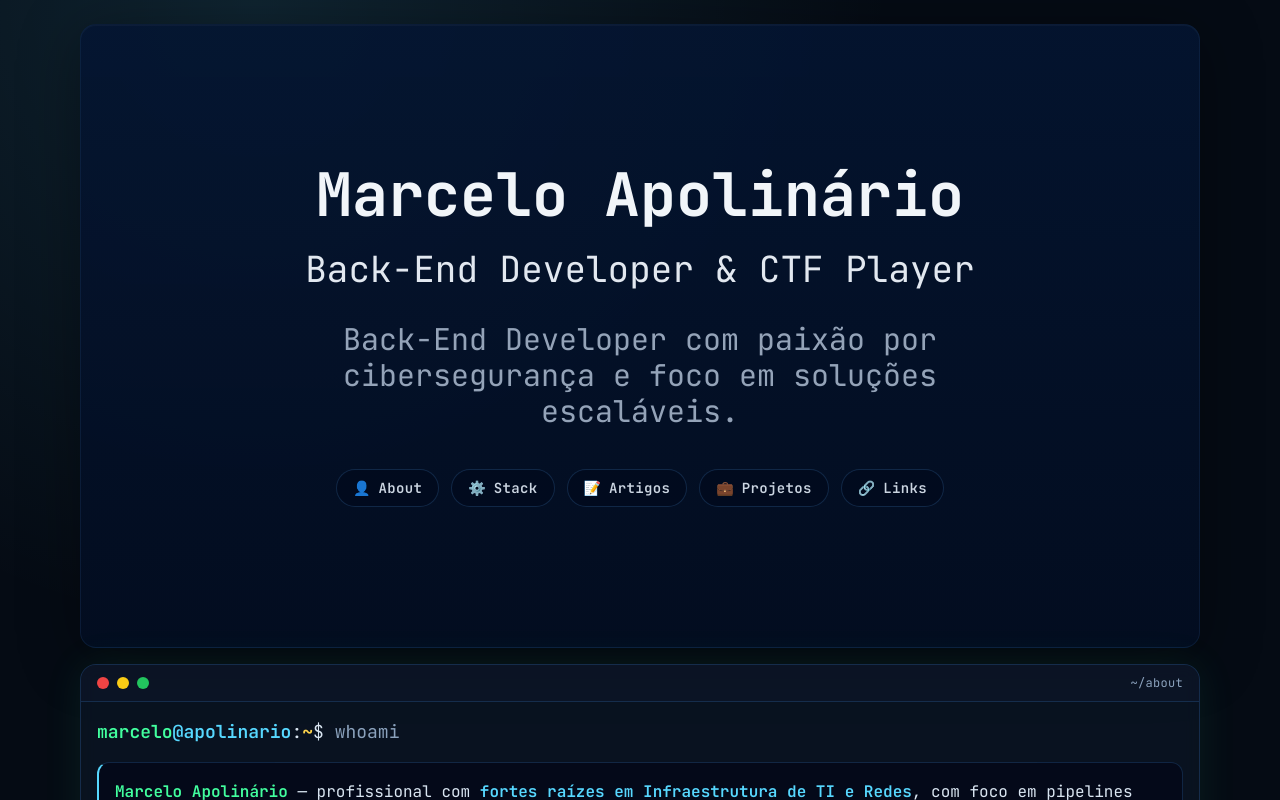
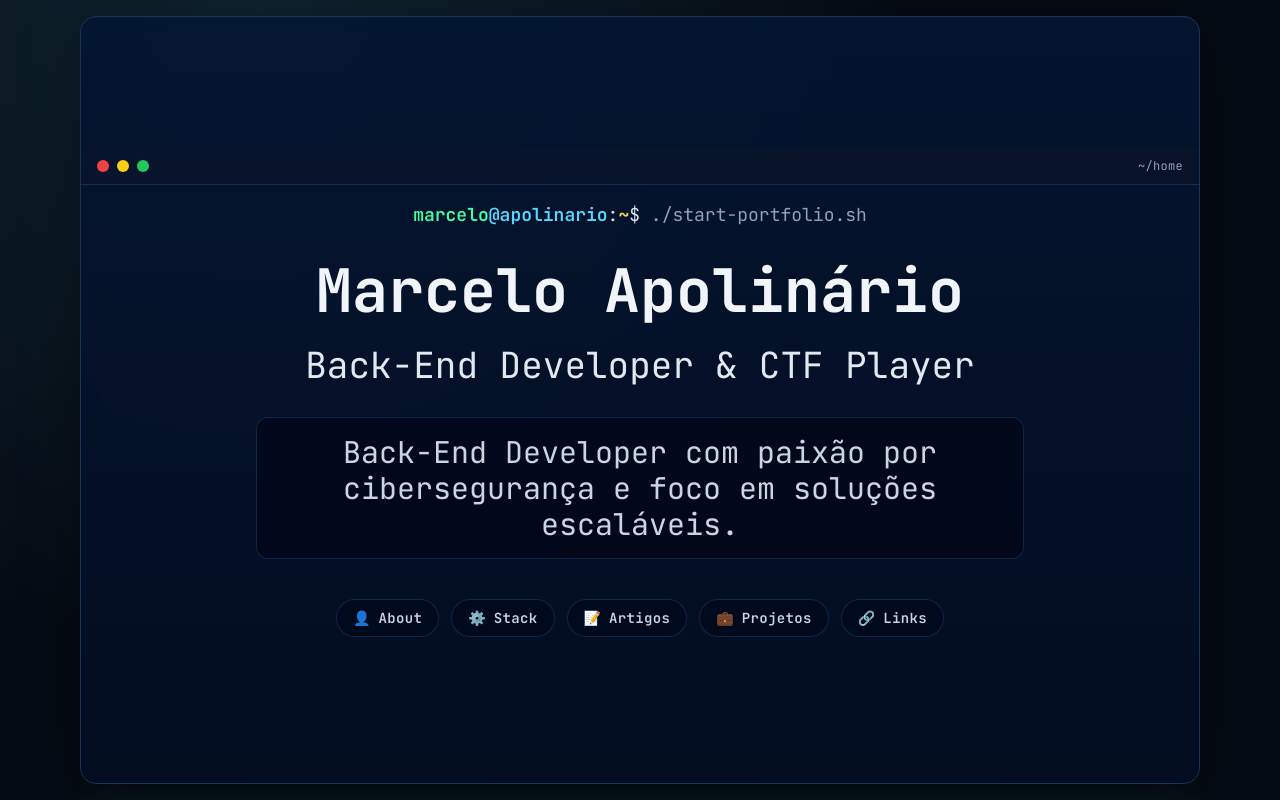
Before and after one commit to apolinario0x21/sturdy-parakeet, a Next.js app: page / in a window 1280 px wide. Shown: the top 800 px of the page. Built offline with nearby package versions, Linux system fonts and the light colour scheme.

Commit message:
style: make hero section full-screen terminal layout

```diff
--- a/app/page.tsx
+++ b/app/page.tsx
@@ -7,7 +7,7 @@ import { Stack } from '@/components/sections/Stack';
 
 export default function HomePage() {
   return (
-    <main className="mx-auto flex min-h-screen w-full max-w-6xl flex-col gap-4 px-4 py-6">
+    <main className="mx-auto flex min-h-screen w-full max-w-6xl flex-col gap-4 px-4 pb-6 pt-4">
       <Hero />
       <section id="about" className="scroll-mt-8">
         <About />
--- a/components/sections/Hero.tsx
+++ b/components/sections/Hero.tsx
@@ -1,3 +1,6 @@
+import { Prompt } from '@/components/Prompt';
+import { TerminalWindow } from '@/components/TerminalWindow';
+
 export function Hero() {
   const sectionLinks = [
     { href: '#about', label: 'About', icon: '👤' },
@@ -8,10 +11,17 @@ export function Hero() {
   ];
 
   return (
-    <header className="hero-panel flex min-h-[78vh] flex-col items-center justify-center rounded-2xl border border-term-border/40 px-6 py-16 text-center sm:px-10">
-      <h1 className="text-4xl font-bold text-slate-100 sm:text-6xl">Marcelo Apolinário</h1>
+    <header className="min-h-[calc(100vh-2rem)]">
+      <TerminalWindow
+        title="~/home"
+        className="hero-panel flex min-h-[calc(100vh-2rem)] flex-col justify-center border-term-border"
+      >
+        <div className="mx-auto flex w-full max-w-4xl flex-col items-center text-center">
+          <Prompt command="./start-portfolio.sh" />
+
+          <h1 className="mt-8 text-4xl font-bold text-slate-100 sm:text-6xl">Marcelo Apolinário</h1>
           <p className="mt-6 text-xl text-slate-200 sm:text-4xl">Back-End Developer &amp; CTF Player</p>
-      <p className="mt-8 max-w-3xl text-base text-slate-400 sm:text-3xl">
+          <p className="terminal-output mt-8 max-w-3xl text-base text-slate-300 sm:text-3xl">
             Back-End Developer com paixão por cibersegurança e foco em soluções escaláveis.
           </p>
 
@@ -27,6 +37,8 @@ export function Hero() {
               </a>
             ))}
           </nav>
+        </div>
+      </TerminalWindow>
     </header>
   );
 }
```
Lines whose indentation alone changed are shown as unchanged.
